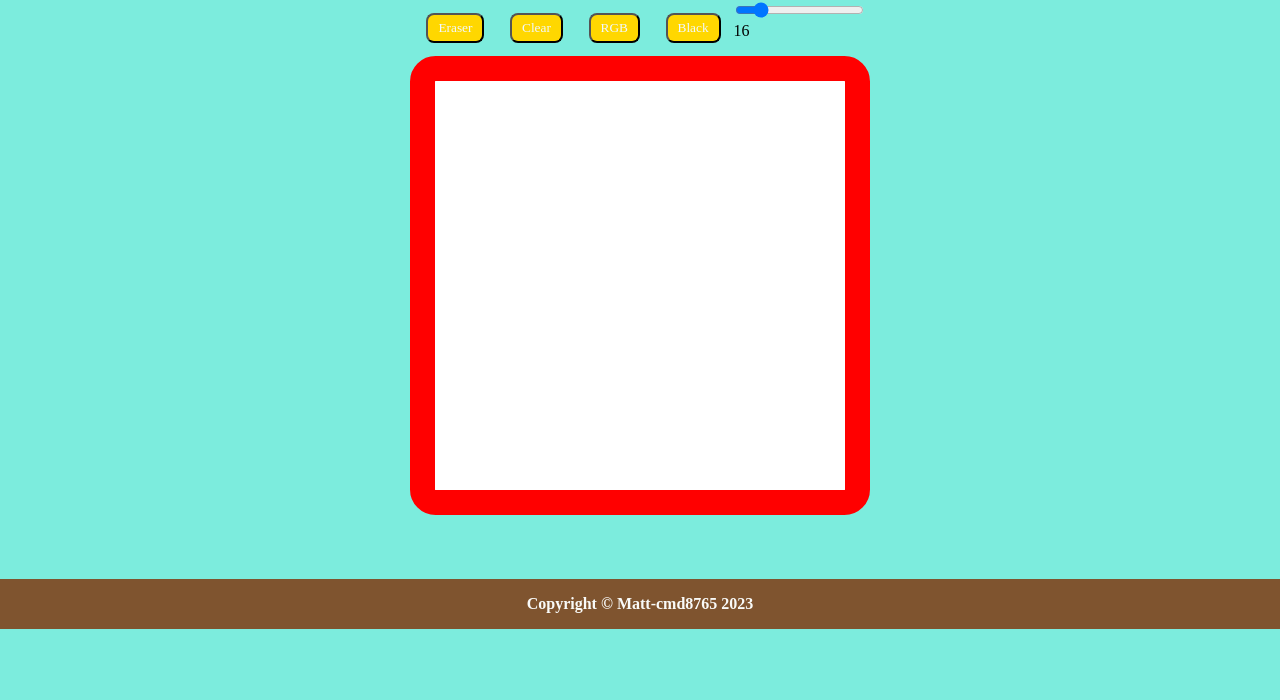
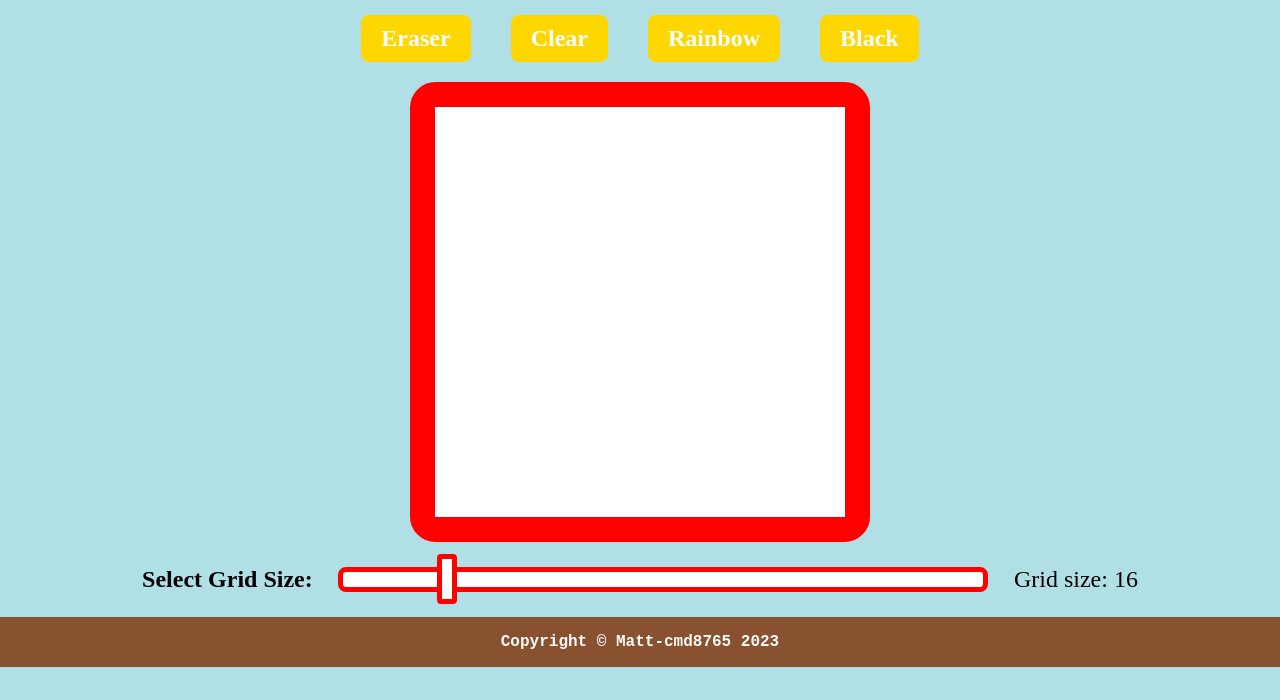
Before and after one commit to Matt-cmd8765/etch-asketch, a plain HTML site: page index.html in a window 1280 px wide. Shown: the part 100-800 px from the top of the page. Drawn offline with Linux system fonts and the light colour scheme; a web font is replaced by a local one.

Commit message:
Update css and html. Clean up js file. Completed project.

```diff
--- a/index.html
+++ b/index.html
@@ -14,15 +14,16 @@
     <div class="buttons">
         <button id="eraser">Eraser</button>
         <button id="clear">Clear</button>
-        <button id="rgb">RGB</button>
+        <button id="rgb">Rainbow</button>
         <button id="black">Black</button>
-        <div class="slidecontainer">
-            <input type="range" min="1" max="100" value="16" class="slider" id="myRange">
-            <div id="slidevalue"></div>
-        </div>
     </div>
     <div class="container">
         <div id="square"></div>
+    </div>
+    <div class="slidecontainer">
+        <h3>Select Grid Size:</h3>
+        <input type="range" min="1" max="100" value="16" class="slider" id="myRange">
+        <div id="slidevalue"></div>
     </div>
     <div class="footer">Copyright &copy; Matt-cmd8765 2023
     </div>
--- a/script.js
+++ b/script.js
@@ -23,7 +23,8 @@ function makeGrid() {
     //get the value of the slider.
     let sliderValue = document.getElementById('myRange').value;
     let sliderOutput = document.getElementById('slidevalue');
-    sliderOutput.textContent = `${sliderValue}`;
+    //outputs the current grid size
+    sliderOutput.textContent = `Grid size: ${sliderValue}`;
     let gridSize = sliderValue;
 
     //Create div # based on the slider value
@@ -43,7 +44,7 @@ function makeGrid() {
         let size = 32/gridSize;
         divs.style.height = `${size}vw`;
         divs.style.width = `${size}vw`;
-    });
+    })
 }
 
 //Make rainbow colored squares
@@ -63,9 +64,9 @@ rgb.addEventListener('click', function () {
                 let rainbow3 = Math.floor(Math.random() * 255);
                 grid.style.backgroundColor = `rgb(${rainbow1},${rainbow2},${rainbow3})`;
             }
-        });
-    });
-});
+        })
+    })
+})
 
 //Make black colored squares
 const black = document.getElementById('black');
@@ -81,9 +82,9 @@ black.addEventListener('click', function () {
             if (mouseisdown) {
                 grid.style.backgroundColor = 'black';
             }
-        });
-    });
-});
+        })
+    })
+})
 
 //eraser button
 const eraser = document.getElementById('eraser');
@@ -98,7 +99,7 @@ eraser.addEventListener('click', function () {
             if (mouseisdown) {
                 grid.style.backgroundColor = '';
             }
-        });
+        })
     })
 })
 
--- a/style.css
+++ b/style.css
@@ -6,20 +6,21 @@ body {
     flex-direction: column;
     margin: 0;
     padding: 0;
-    background-color: rgb(124, 236, 221);
+    background-color: powderblue;
+    font-family: Delicious Handrawn;
 }
   .head {
-    height: 100px;
+    height: 75px;
     align-self: center;
-    font-size: larger;
+    font-size: x-large;
     font-family: Delicious Handrawn;
     color: rgb(180, 158, 29);
   }
 
+  /* Containter for the etch-a-sketch box*/
   .container {
     display: flex;
     justify-content: center;
-    padding-bottom: 5vw;
   }
 
   #square {
@@ -38,16 +39,73 @@ body {
 
   button {
     border-radius: 8px;
-    margin: 1vw;
+    border: none;
+    margin: 20px;
+    margin-top: 40px;
+    font-weight: bold;
+    font-size: x-large;
+    background-color: gold;
+    color: white;
+    padding: 10px 20px;
     font-family: Delicious Handrawn;
-    background-color: gold;
-    color: aliceblue;
-    padding: 5px 10px;
+    align-self: start;
+
   }
 
+  /* For the rainbow button*/
+  #rgb:hover {
+    background: linear-gradient(to right, #ef5350, #f48fb1, #7e57c2, #2196f3, #26c6da, #43a047, #eeff41, #f9a825, #ff5722);
+  }
+
+  button:hover{
+    background-color: red;
+  }
+
+  button:active {
+    box-shadow: 0 1px #666;
+    transform: translateY(4px);
+  }
     .buttons {
       display: flex;
       justify-content: center;
+    }
+
+  .slidecontainer {
+    display: flex;
+    justify-content: center;
+    align-items: center;
+  }
+
+  .slider  {
+    margin-right: 2vw;
+    margin-left: 2vw;
+    -webkit-appearance: none;
+    appearance: none;
+    height: 15px;
+    width: 50%;
+    outline: none;
+    cursor: pointer;
+    border: 5px solid red;
+    border-radius: 8px;
+  }
+
+  .slider::-webkit-slider-thumb {
+    -webkit-appearance: none;
+    appearance: none;
+    width: 20px;
+    height: 50px;
+    background: white;
+    cursor: pointer;
+    border: 5px solid red;
+    border-radius: 4px;
+  }
+
+  #slidevalue {
+    font-size: x-large;
+  }
+
+  h3 {
+    font-size: x-large;
   }
 
   .footer {
@@ -58,4 +116,5 @@ body {
       display: flex;
       align-items: center;
       justify-content: center;
+      font-family: 'Courier New', Courier, monospace;
   }
```
Lines whose indentation alone changed are shown as unchanged.
